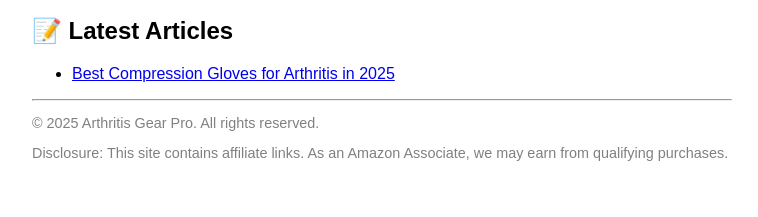
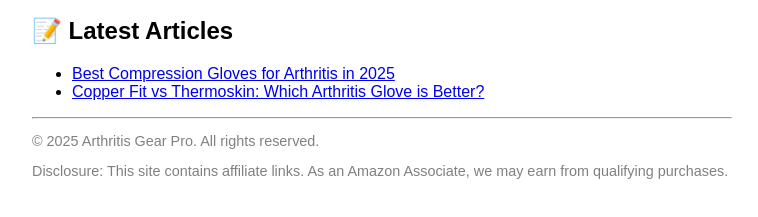
Before and after one commit to Affiliate77400/arthritisgearpro.github.io, a plain HTML site: page index.html in a window 1280 px wide. Shown: the part 169-386 px from the top of the page, without its empty margins (258-1016 px from the left). Drawn offline with Linux system fonts and the light colour scheme.

Commit message:
Update index.html

```diff
--- a/index.html
+++ b/index.html
@@ -17,9 +17,10 @@
   <h2>📝 Latest Articles</h2>
 
   <ul>
-    <li><a href="articles/compression-gloves.html">Best Compression Gloves for Arthritis in 2025</a></li>
-    <!-- Future articles will go here -->
-  </ul>
+  <li><a href="articles/compression-gloves.html">Best Compression Gloves for Arthritis in 2025</a></li>
+  <li><a href="articles/copperfit-vs-thermoskin.html">Copper Fit vs Thermoskin: Which Arthritis Glove is Better?</a></li>
+</ul>
+
 
   <hr>
   <footer style="font-size: 0.9rem; color: gray;">
```
